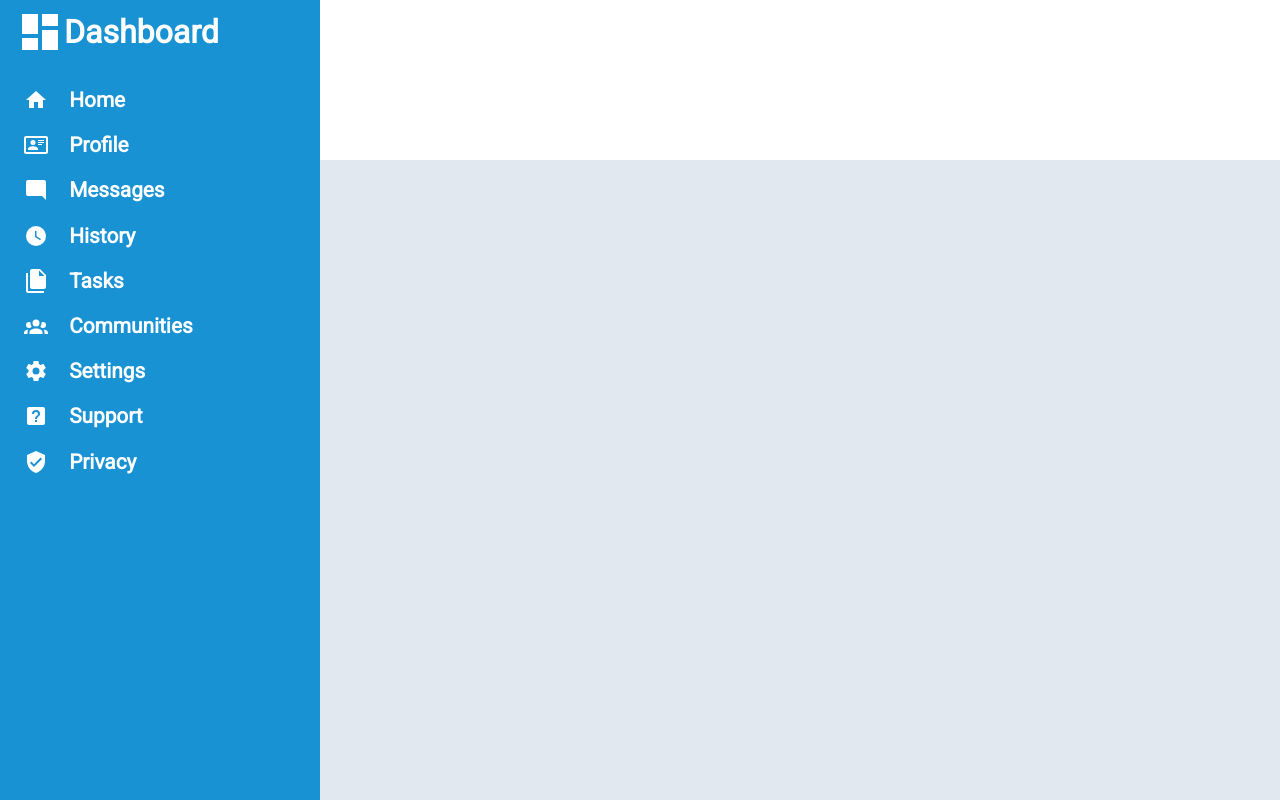
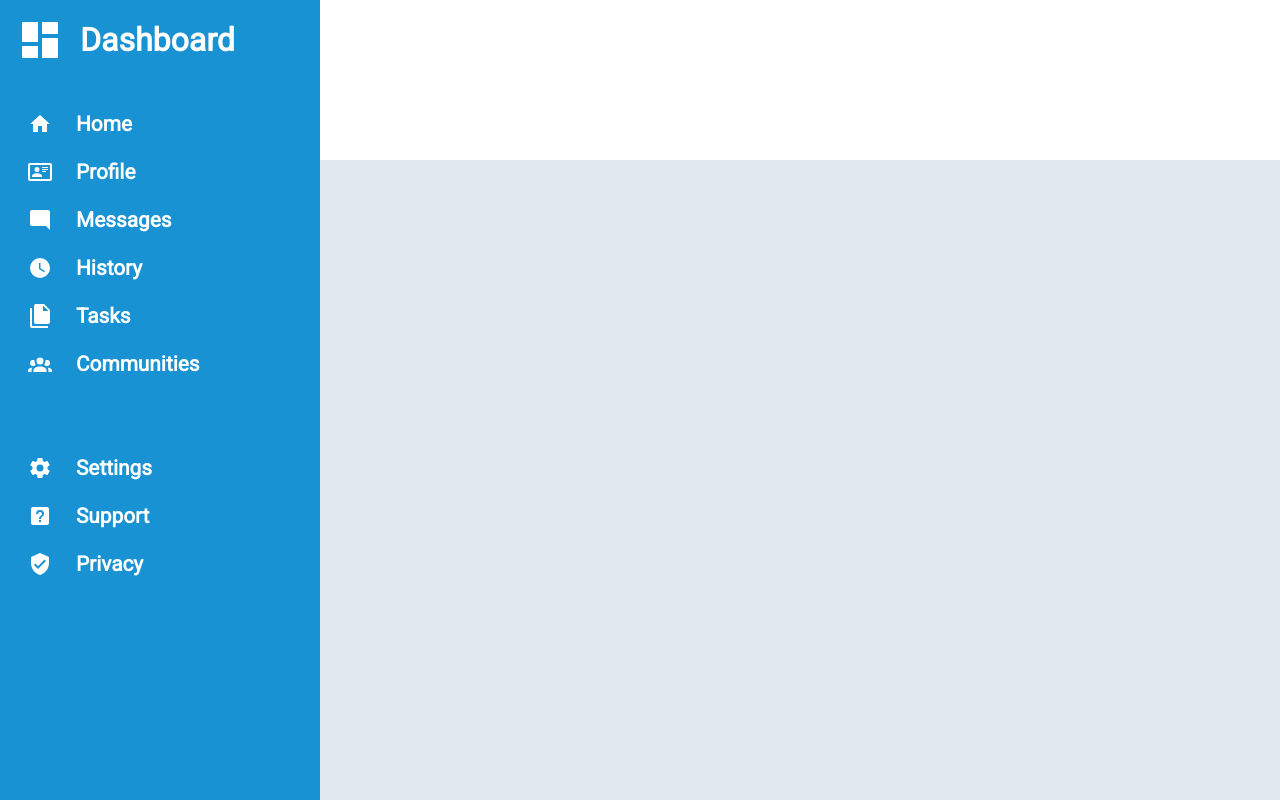
Before and after one commit to ph1y/admin-dashboard, a plain HTML site: page index.html in a window 1280 px wide. Drawn offline with Linux system fonts and the light colour scheme.

Commit message:
Adjust sidebar spacing

```diff
--- a/css/style.css
+++ b/css/style.css
@@ -37,7 +37,8 @@ body {
     display: grid;
     grid-template-columns: max-content 1fr;
     align-items: center;
-    padding: 1vh 0 2vh 1rem;
+    gap: 1rem;
+    padding: 1rem 0 2rem 1rem;
     margin-bottom: 2vh;
     font-size: var(--font-size-logo);
 }
@@ -46,11 +47,19 @@ body {
     display: grid;
     grid-template-columns: auto 1fr;
     align-items: center;
-    gap: calc(1rem + 0.25vh + 0.25vw);
-    padding-left: 1.5rem;
+    gap: 1.5rem;
+    padding-left: 1.75rem;
     margin: 0;
     list-style: none;
     font-size: var(--font-size-nav-items);
+}
+
+.nav-items::after {
+    content: "";
+    display: block;
+    height: 2rem;
+    grid-column: 1 / -1;
+    grid-row: 7 / 8;
 }
 
 .header {
```
